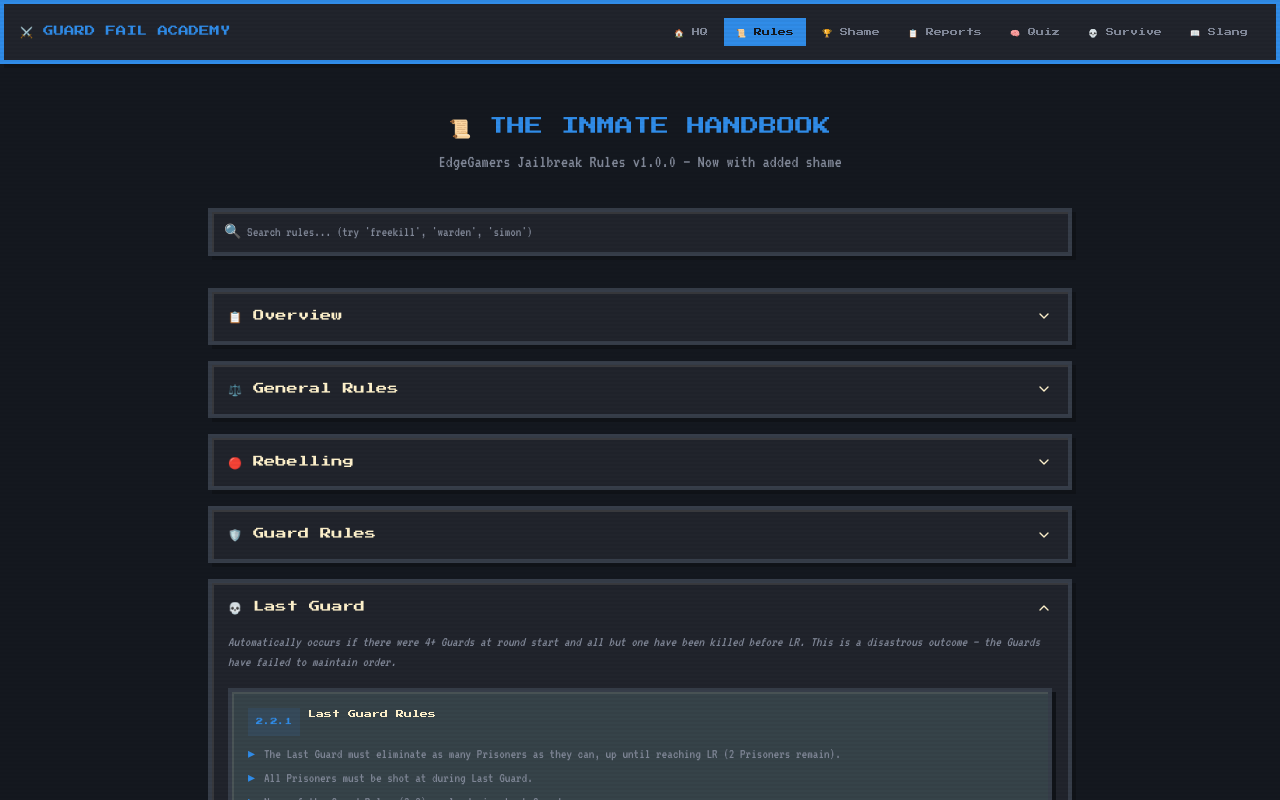
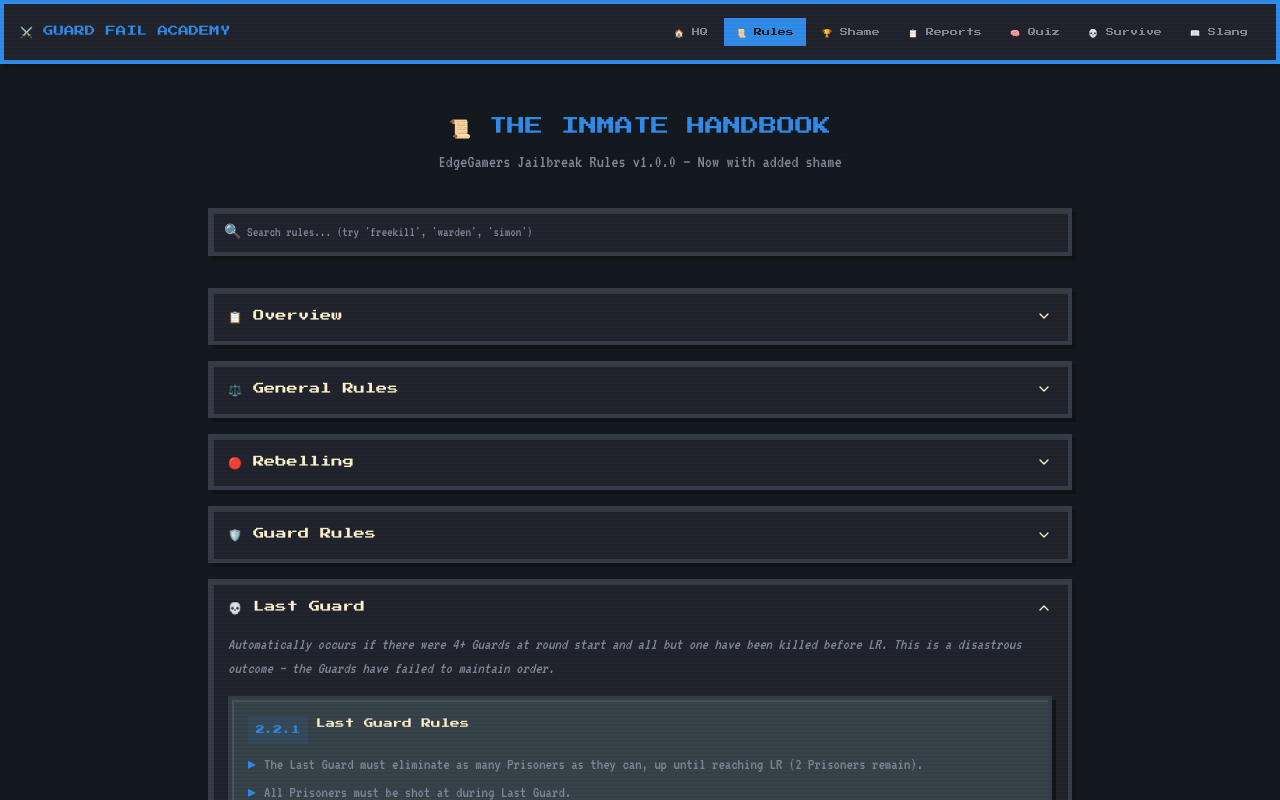
Before and after one commit to txpatricktx/failuretoguard, a React (Vite) app: page /rules in a window 1280 px wide. Both pictures are taken after a click on the button "💀 Last Guard". Shown: the top 800 px of the page. Built offline with nearby package versions, Linux system fonts and the light colour scheme; the HTML template or start-up script is replaced by a standard one.

Commit message:
Increased rules page text size for better readability

```diff
--- a/src/pages/RulesPage.tsx
+++ b/src/pages/RulesPage.tsx
@@ -56,32 +56,32 @@
               </AccordionTrigger>
               <AccordionContent className="px-4 pb-4">
                 {section.description && (
-                  <p className="text-sm text-muted-foreground mb-4 italic">{section.description}</p>
+                  <p className="text-base text-muted-foreground mb-4 italic">{section.description}</p>
                 )}
                 <div className="space-y-4">
                   {section.rules.map((rule) => (
                     <div key={rule.id} className="bg-secondary p-4 pixel-border">
                       <div className="flex items-start gap-2 mb-2">
-                        <span className="font-pixel text-[0.45rem] text-primary bg-primary/10 px-2 py-1 shrink-0">
+                        <span className="font-pixel text-[0.55rem] text-primary bg-primary/10 px-2 py-1 shrink-0">
                           {rule.id}
                         </span>
-                        <h3 className="font-pixel text-[0.5rem] text-foreground leading-relaxed">
+                        <h3 className="font-pixel text-[0.6rem] text-foreground leading-relaxed">
                           {rule.title}
                         </h3>
                       </div>
                       <ul className="space-y-1 mb-3">
                         {rule.content.map((line, i) => (
-                          <li key={i} className="text-sm text-muted-foreground pl-4 relative before:content-['▸'] before:absolute before:left-0 before:text-primary">
+                          <li key={i} className="text-base text-muted-foreground pl-4 relative before:content-['▸'] before:absolute before:left-0 before:text-primary">
                             {line}
                           </li>
                         ))}
                       </ul>
                       {rule.guardFail && (
                         <div className="bg-accent/10 border-l-4 border-accent p-3 mt-2">
-                          <p className="font-pixel text-[0.4rem] text-accent mb-1">
+                          <p className="font-pixel text-[0.5rem] text-accent mb-1">
                             ⚠️ GUARD FAIL EXAMPLE
                           </p>
-                          <p className="text-sm text-foreground italic">
+                          <p className="text-base text-foreground italic">
                             {rule.guardFail}
                           </p>
                         </div>
```
